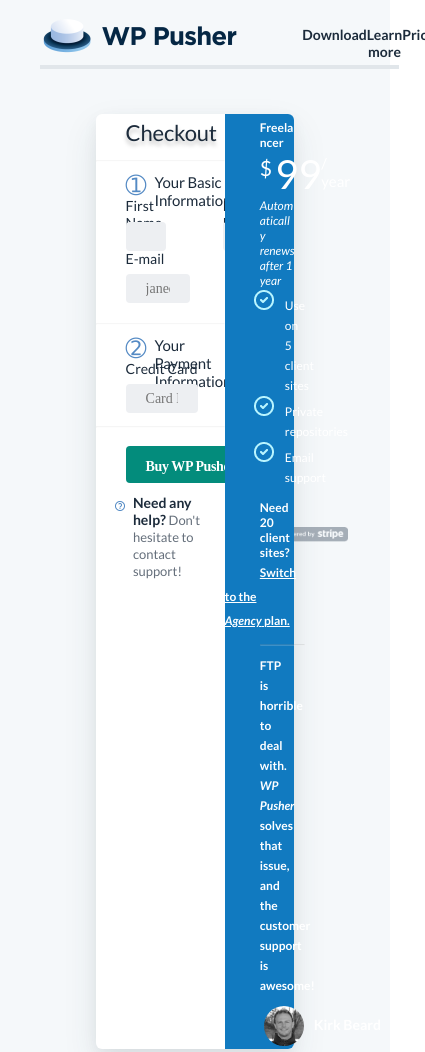
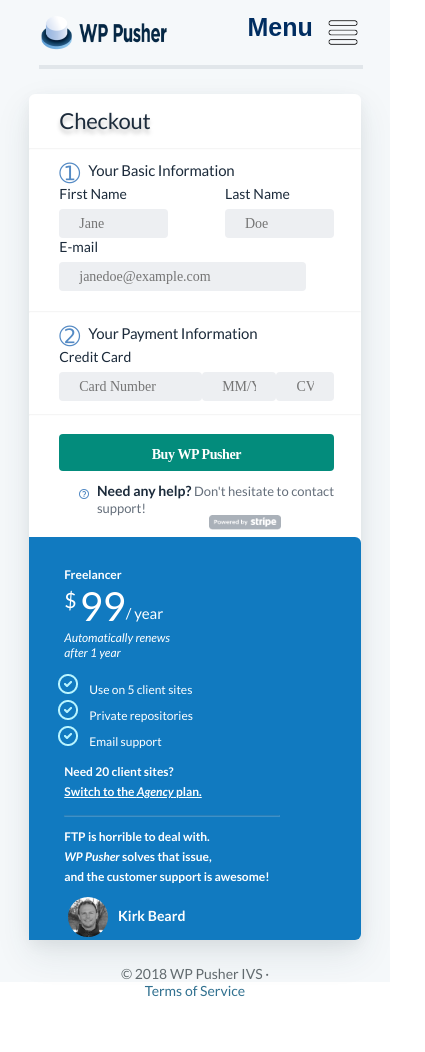
Before and after one commit to ChigozieCO/assignment-03-WP-Pusher, a plain HTML site: page index.html in a window 390 px wide. Shown: the top 1052 px of the page, 425 px wide, since content can reach past the window. After the commit the page ends 999 px from the top, so only its background shows below. Drawn offline with Linux system fonts and the light colour scheme; a web font is replaced by a local one.

Commit message:
Make the page more responsive

```diff
--- a/index.css
+++ b/index.css
@@ -45,11 +45,19 @@
 
 header {
   display: flex;
-  flex-direction: column-reverse;
-  justify-content: space-between;
-  width: 95%;
+  flex-direction: column;
+  /* justify-content: space-between; */
+  width: 70%;
   height: 51px;
-  margin: 18px 40px 45px;
+  margin: 2% auto 4%;
+}
+
+#mobilenav {
+  display: none;
+}
+
+.mobile-menu {
+  display: none;
 }
 
 .panel {
@@ -85,13 +93,14 @@
 nav.navbar {
   display: flex;
   justify-content: space-between;
-  position: fixed;
-  width: 92%;
+  /* position: fixed; */
+  width: 100%;
   height: 53px;
+  align-items: center;
 }
 
 img:not(img#pp, img#pbys, #qmark) {
-  position: fixed;
+  /* position: fixed; */
   width: 200px;
   height: 39px;
   background: 0px 0px / 100% 100% no-repeat;
@@ -99,13 +108,14 @@
 
 ul#navigation {
   display: flex;
-  position: fixed;
+  /* position: fixed; */
   list-style-type: none;
   justify-content: space-between;
   float: right;
-  width: 35%;
+  width: 45%;
   height: 40px;
-  margin-inline-start: 57%;
+  /* margin-inline-start: 14%; */
+  padding-inline-start: 0px;
 
 }
 
@@ -116,7 +126,7 @@
 
 }
 
-a:not(#agency) {
+a:not(#agency), #mobilenav li:last-child {
   text-decoration: none;
   display: block;
   font-size: 14px;
@@ -130,7 +140,7 @@
   letter-spacing: -0.01px;
 }
 
-#account {
+#account, #mobileaccount {
   display: flex;
   width: 70px;
   height: 100%;
@@ -144,13 +154,14 @@
 }
 
 p#hr {
-  width: 97%;
+  width: 100%;
   height: 2px;
   border: 2px solid hsla(204, 18%, 90%, 1);
+  margin: 2% auto 4%;
 }
 
 section {
-  width: 65%;
+  width: 100%;
   display: flex;
   flex-direction: column;
 
@@ -364,7 +375,7 @@
   line-height: normal;
 }
 
-input {
+input:not(#menu) {
   width: 100%;
   height: 1.8rem;
   border: 0px solid;
@@ -383,6 +394,20 @@
 input#cc, input#reg {
   width: 100%;
   height: 1.8rem;
+}
+
+div.cc-fmfld {
+  display: flex;
+}
+
+div.cc-fmfld input:nth-of-type(1) {
+  flex: 3;
+}
+div.cc-fmfld input:nth-of-type(2) {
+  flex: 1;
+}
+div.cc-fmfld input:nth-of-type(3) {
+  flex: 0.5;
 }
 
 input#reg {
@@ -434,3 +459,119 @@
   letter-spacing: -0.01px;
   color: hsla(213, 10%, 44%, 1);
 }
+
+@media (max-width: 999px) {
+  aside {
+    width: 45%
+  }
+}
+
+@media (max-width: 900px) {
+  header {
+    margin: 1.5% 10% 3%;
+    width: 83%;
+    height: max-content;
+  }
+
+  img:not(img#pp, img#pbys, #qmark) {
+    width: 130px
+  }
+
+  nav.navbar{
+    z-index: 9999;
+  }
+
+  ul#navigation {
+    display: none;
+  }
+
+  .mobile-menu {
+    display: block;
+  }
+
+  ul#mobilenav {
+    display: block;
+  }
+
+  .mobile-menu label {
+    font-family: 'Hammersmith One', sans-serif;
+    font-size: 25px;
+    font-weight: 700;
+    display: block;
+    cursor: pointer;
+    background: url(./assets/menu-bar.png) no-repeat right center;
+    background-size: 40px;
+    padding: 0px 50px 0px 0px;
+    height: 39px;
+    position: relative;
+    color: hsla(212, 100%, 19%, 1);
+    letter-spacing: -0.01px;
+  }
+
+  .menu-content {
+    font-family: 'Lato', sans-serif;
+    padding: 0 0 0 0px;
+    max-height: 0;
+    overflow: hidden;
+    padding: 0 0 0 50px;
+    position: absolute;
+    left: 10px;
+    width: 95%;
+    background-color: hsla(204, 33%, 97%, 0.9);
+  }
+
+  #mobilenav li:first-child {
+    margin-block-start: 30px;
+  }
+
+  .mobile-menu {
+    background-color: hsla(204, 33%, 97%, 1);
+    padding: 0px 0px;
+    /* border-bottom: 2px solid hsla(204, 18%, 90%, 1); */
+    /* box-shadow: 1px 2px 3px rgba(0,0,0,0.2); */
+  }
+
+  .mobile-menu ul {
+    list-style-type: none;
+    padding: 0;
+  }
+
+  #mobilenav a, #mobilenav li:last-child {
+    display:block;
+    /* padding: 10px; */
+    text-decoration: none;
+    width: 100%;
+    height: 40px;
+  }
+
+  #mobileaccount {
+    margin: auto;
+  }
+
+  input#menu {
+    display: none;
+  }
+
+  input:checked +label {
+    background-image: url(./assets/close-button.png);
+    background-size: 45px;
+  }
+
+  input:checked ~ label {
+    background-image: url(./assets/close-button.png);
+    background-size: 45px;
+  }
+
+  input:checked ~ .menu-content {
+    max-height: 100%;
+  }
+
+  .panel {
+    flex-direction: column;
+    width: 85%;
+  }
+
+  aside {
+    width: 100%;
+  }
+}
--- a/index.html
+++ b/index.html
@@ -10,7 +10,7 @@
 
   <link rel="preconnect" href="https://fonts.gstatic.com" crossorigin>
 
-  <link href="https://fonts.googleapis.com/css2?family=Lato:ital,wght@0,400;0,700;1,400;1,700&display=swap" rel="stylesheet">
+  <link href="https://fonts.googleapis.com/css2?family=Hammersmith+One&family=Lato:ital,wght@0,400;0,700;1,400;1,700&display=swap" rel="stylesheet">
 
   <title>Wp Pusher</title>
 </head>
@@ -28,6 +28,21 @@
           <li><a href="./help">Help</a></li>
           <button id="account"><li><a href="./account">Account</a></li></button>
         </ul>
+
+        <!-- Collapsible menu for the mobile view -->
+        <div class="mobile-menu">
+          <input type="checkbox" id="menu">
+          <label for="menu">Menu</label>
+          <div class="menu-content">
+            <ul id="mobilenav">
+              <li><a href="./download">Download</a></li>
+              <li><a href="./learn-more">Learn more</a></li>
+              <li><a href="./pricing">Pricing</a></li>
+              <li><a href="./help">Help</a></li>
+              <li><button id="mobileaccount"><a href="./account">Account</a></button></li>
+            </ul>
+          </div>
+        </div>
       </nav>
       <p id="hr"></p>
     </header>
@@ -76,7 +91,11 @@
           <div class="fields">
             <div class="fmfld">
               <label for="cc">Credit Card</label>
-              <input type="text" id="cc" name="creditcard" placeholder="Card Number &emsp; &emsp; &emsp; &emsp; &emsp; &emsp; &emsp; &emsp; &ensp; &ensp;MM/YY &ensp; CVV"/>
+              <div class="cc-fmfld">
+                <input type="text" id="cc" name="creditcard" placeholder="Card Number" />
+                <input type="text" placeholder="MM/YY" required="">
+                <input type="text" placeholder="CVC" required="">
+              </div>
             </div>
           </div>
 
```
Also changed, not shown: assets/close-button.png (added), assets/menu-bar.png (added).
